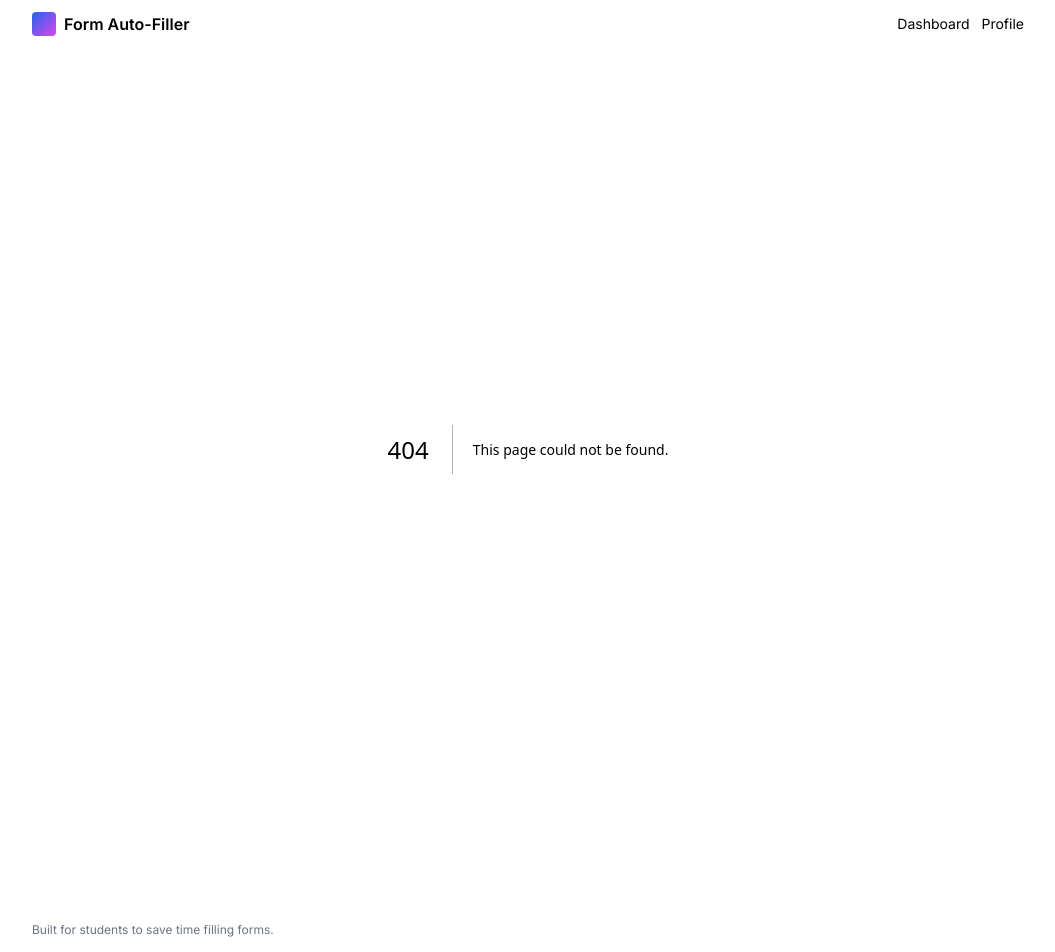
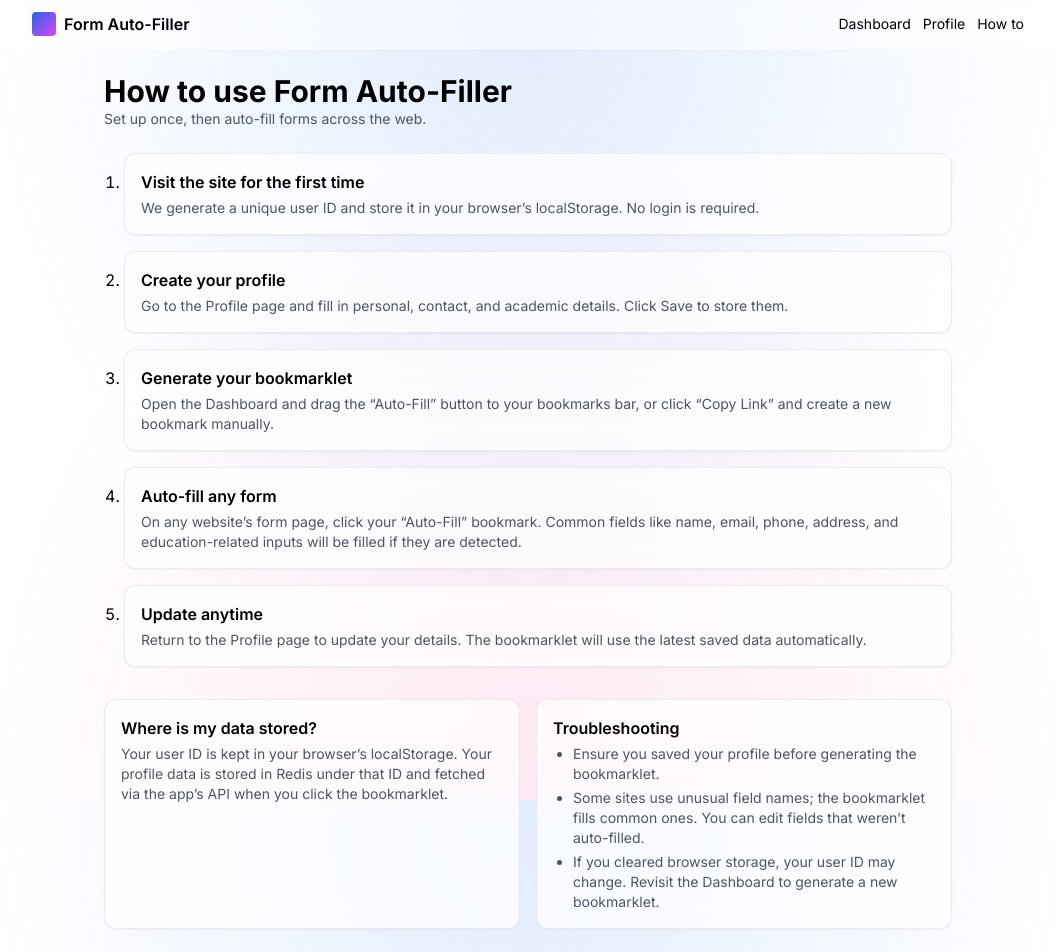
Before and after one commit to ManojGarbel/autofille, a Next.js app: page /how-to in a window 1280 px wide. Before the commit this address had no page. Shown: the top 952 px of the page, without its empty margins (112-1167 px from the left). Built offline with nearby package versions, Linux system fonts and the light colour scheme.

Commit message:
docs: add How To page and README user instructions; link in header and home

```diff
--- /dev/null
+++ b/app/how-to/page.tsx
@@ -0,0 +1,48 @@
+export default function HowToPage() {
+  return (
+    <main className="max-w-4xl mx-auto p-6">
+      <div className="mb-6">
+        <h1 className="text-3xl font-bold">How to use Form Auto-Filler</h1>
+        <p className="text-sm text-gray-600">Set up once, then auto-fill forms across the web.</p>
+      </div>
+
+      <ol className="space-y-4 list-decimal pl-5">
+        <li className="card p-4">
+          <div className="font-semibold mb-1">Visit the site for the first time</div>
+          <div className="text-sm text-gray-600">We generate a unique user ID and store it in your browser’s localStorage. No login is required.</div>
+        </li>
+        <li className="card p-4">
+          <div className="font-semibold mb-1">Create your profile</div>
+          <div className="text-sm text-gray-600">Go to the Profile page and fill in personal, contact, and academic details. Click Save to store them.</div>
+        </li>
+        <li className="card p-4">
+          <div className="font-semibold mb-1">Generate your bookmarklet</div>
+          <div className="text-sm text-gray-600">Open the Dashboard and drag the “Auto-Fill” button to your bookmarks bar, or click “Copy Link” and create a new bookmark manually.</div>
+        </li>
+        <li className="card p-4">
+          <div className="font-semibold mb-1">Auto-fill any form</div>
+          <div className="text-sm text-gray-600">On any website’s form page, click your “Auto-Fill” bookmark. Common fields like name, email, phone, address, and education-related inputs will be filled if they are detected.</div>
+        </li>
+        <li className="card p-4">
+          <div className="font-semibold mb-1">Update anytime</div>
+          <div className="text-sm text-gray-600">Return to the Profile page to update your details. The bookmarklet will use the latest saved data automatically.</div>
+        </li>
+      </ol>
+
+      <div className="mt-8 grid gap-4 md:grid-cols-2">
+        <div className="card p-4">
+          <div className="font-semibold mb-1">Where is my data stored?</div>
+          <div className="text-sm text-gray-600">Your user ID is kept in your browser’s localStorage. Your profile data is stored in Redis under that ID and fetched via the app’s API when you click the bookmarklet.</div>
+        </div>
+        <div className="card p-4">
+          <div className="font-semibold mb-1">Troubleshooting</div>
+          <ul className="text-sm text-gray-600 list-disc pl-5 space-y-1">
+            <li>Ensure you saved your profile before generating the bookmarklet.</li>
+            <li>Some sites use unusual field names; the bookmarklet fills common ones. You can edit fields that weren’t auto-filled.</li>
+            <li>If you cleared browser storage, your user ID may change. Revisit the Dashboard to generate a new bookmarklet.</li>
+          </ul>
+        </div>
+      </div>
+    </main>
+  );
+}
--- a/app/layout.tsx
+++ b/app/layout.tsx
@@ -26,6 +26,7 @@ export default function RootLayout({
             <nav className="hidden sm:flex items-center gap-3 text-sm">
               <a className="hover:underline" href="/dashboard">Dashboard</a>
               <a className="hover:underline" href="/profile">Profile</a>
+              <a className="hover:underline" href="/how-to">How to</a>
             </nav>
           </div>
         </header>
--- a/app/page.tsx
+++ b/app/page.tsx
@@ -35,6 +35,10 @@ export default function HomePage() {
             <div className="text-xs text-gray-600">Edit your details as life changes.</div>
           </div>
         </div>
+
+        <div className="mt-10">
+          <Link href="/how-to" className="text-sm text-blue-700 hover:underline">How to use this tool →</Link>
+        </div>
       </div>
     </main>
   );
```
Also changed, not shown: 1 other file (tests, documents, lock files or other folders).
